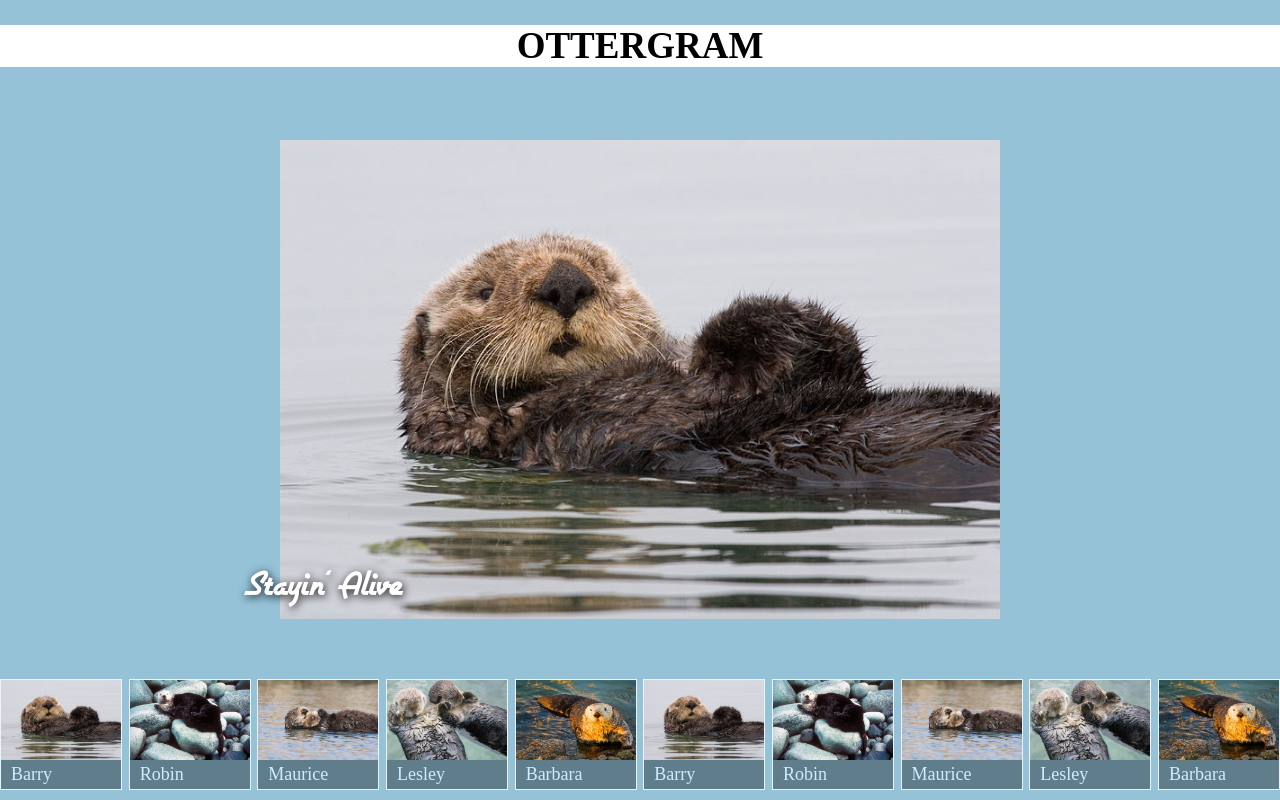
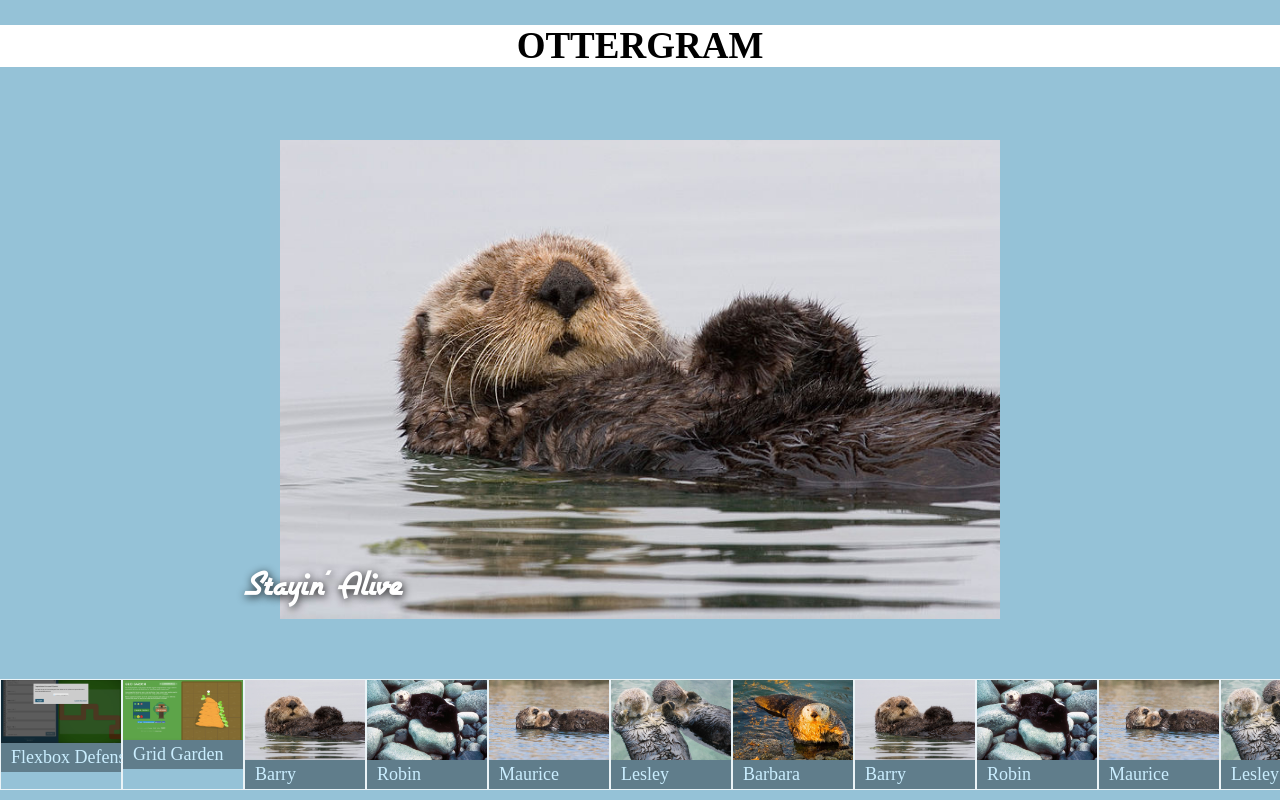
Before and after one commit to 626dlee/ottergram, a plain HTML site: page ottergram/index.html in a window 1280 px wide. Drawn offline with nearby package versions, Linux system fonts and the light colour scheme.

Commit message:
Added screenshots to list

```diff
--- a/ottergram/index.html
+++ b/ottergram/index.html
@@ -13,7 +13,19 @@
     </header>
     <main class="main-content">
       <ul class="thumbnail-list">
-        <li class="thumbnail-item">
+	 <li class="thumbnail-item">
+		<a href="#">
+			<img class="thumbnail-image" src="img/flexboxDefenseComplete.png" alt = "Flexbox Defense">
+			<span class="thumbnail-title">Flexbox Defense</span>
+		</a>
+	</li>
+	<li class="thumbnail-item">
+		<a href="#">
+			<img class="thumbnail-image" src="img/gridGardenComplete.png" alt = "Grid Garden">
+			<span class="thumbnail-title">Grid Garden</span>
+		</a>
+	</li>
+    	 <li class="thumbnail-item">
           <a href="#">
             <img class="thumbnail-image" src="img/otter1.jpg" alt = "Barry the Otter">
             <span class="thumbnail-title">Barry</span>
```
